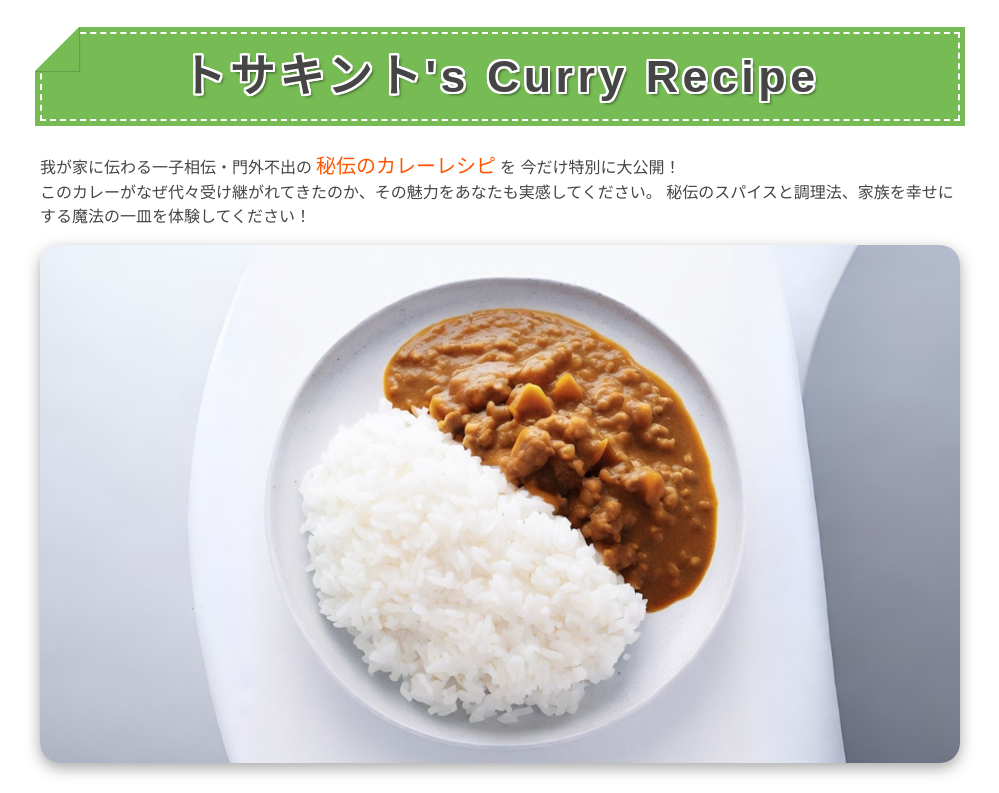
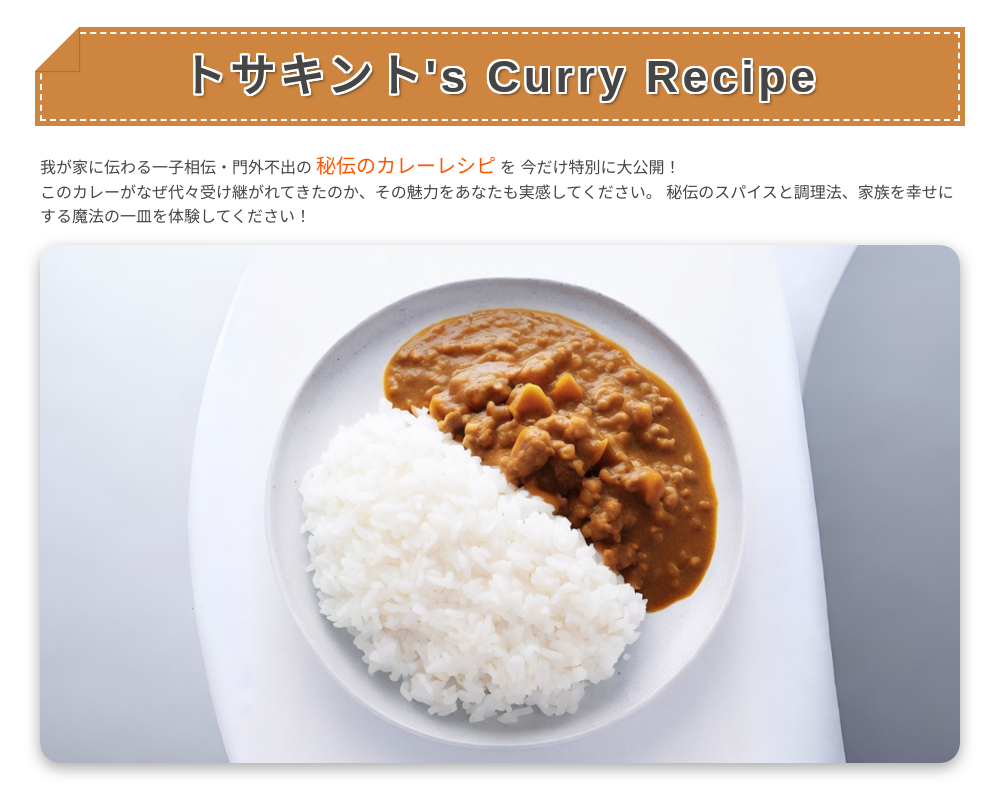
Before and after one commit to kunikyu/Curry-Recipe, a plain HTML site: page index.html in a window 1280 px wide. Shown: the top 793 px of the page, without its empty margins (140-1139 px from the left). Drawn offline with Linux system fonts and the light colour scheme; a web font is replaced by a local one.

Commit message:
色変更

```diff
--- a/main.css
+++ b/main.css
@@ -3,7 +3,7 @@ html {
     -webkit-text-size-adjust: 100%;
     font-family: "Yusei Magic", sans-serif;
     --theme-color-1: #f50;
-    --theme-color-2: #7b5;
+    --theme-color-2: peru;
     color: #454545;
   }
 
```
